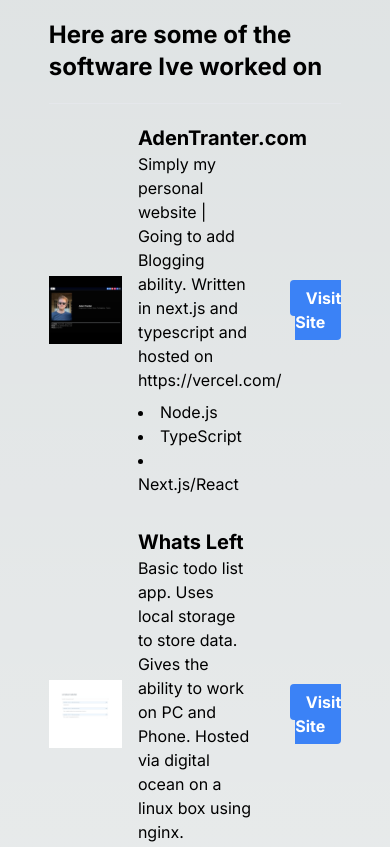
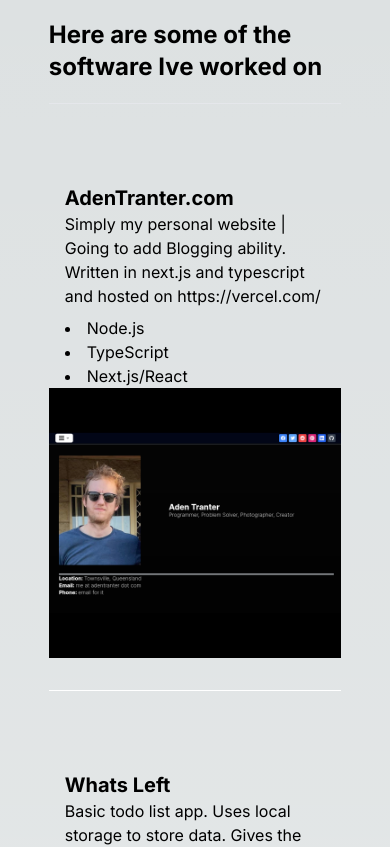
Before and after one commit to adentranter/adentranter.com, a Next.js app: page /programming in a window 390 px wide. Shown: the part 1140-1987 px from the top of the page. Built offline with nearby package versions, Linux system fonts and the light colour scheme.

Commit message:
Fix up mobile view on the programming side. also fixed dark/light mode.

```diff
--- /dev/null
+++ b/src/components/PortfolioCard.tsx
@@ -0,0 +1,119 @@
+// @react-client-component
+import React, { ReactNode, useEffect, useState } from "react";
+import Link from "next/link";
+import Image from "next/image";
+
+
+export default function SharedModal() {
+// ... rest of your component code
+const applications = [
+  {
+    id: 1,
+    name: "AdenTranter.com",
+    imageUrl: "/applications/personalsite.png",
+    description: "Simply my personal website | Going to add Blogging ability. Written in next.js and typescript and hosted on https://vercel.com/",
+    techStack: ["Node.js", "TypeScript", "Next.js/React"],
+    siteUrl: "https://adentranter.com",
+  },
+  {
+    id: 2,
+    name: "Whats Left",
+    imageUrl: "/applications/todolist.png",
+    description: "Basic todo list app. Uses local storage to store data. Gives the ability to work on PC and Phone. Hosted via digital ocean on a linux box using nginx.",
+    techStack: ["Ember.js", "Javascript"],
+    siteUrl: "https://whatsleft.fyi",
+  },
+  {
+    id: 3,
+    name: "PMC",
+    imageUrl: "/applications/pmc.png",
+    description: "Property Reporting Tool, Add in your property address and it will scrape some data for you and then allow you to add in your own data. Then print out great looking reports.",
+    techStack: ["Node.js", "PostgreSQL","Express"],
+    siteUrl: "",
+  },
+  {
+    id: 4,
+    name: "Authori",
+    imageUrl: "/applications/vfilr.png",
+    description: "Insurance Certificate Management | Allows you to upload your insurance certificates and then share them with your clients.",
+    techStack: ["Node.js", "Ember.js","Express Rest API"],
+    siteUrl: "https://authori.com.au",
+  },
+  {
+    id: 5,
+    name: "Booking System",
+    imageUrl: "/applications/bookingsystem.png",
+    description: "Booking System for a local business. Lets customers/students book in for classes. Manage their projects, and see their progress.",
+    techStack: ["Node.js", "Ember.js","Express API"],
+    siteUrl: "https://booking.studiodubbeld.com",
+  },
+  {
+    id: 6,
+    name: "Dubbeld Wood Tools",
+    imageUrl: "/applications/dubbeldwoodtools.png",
+    description: "Ecommerce store for local business. Setup for brick and motar store POS wise. Running via siteground.com on woocommerce.( hosted wordpress )",
+    techStack: ["Wordpress", "Php","Javascript"],
+    siteUrl: "https://dubbeldwoodtools.com",
+  },
+  {
+    id: 7,
+    name: "Studio Dubbeld",
+    imageUrl: "/applications/studiodubbeld.png",
+    description: "Simple Website for local business | Running on siteground.com ( hosted wordpress )",
+    techStack: ["Wordpress", "Php","Javascript"],
+    siteUrl: "https://studiodubbeld.com",
+  },
+  {
+    id: 8,
+    name: "Materials Checklist",
+    imageUrl: "/applications/MaterialsApp.jpeg",
+    description: "Materials Tally/Checklist for Booking system. Lets tutors add materials to students against a class. Charges the student and removes from the POS Above.",
+    techStack: ["Node.js", "Ember.js","Express API"],
+    siteUrl: "",
+  },
+];
+
+ return (
+  <>
+    {applications.map((app) => (
+      <>
+      <div key={app.id} className="flex flex-col-reverse flex-row-reverse sm:flex-row items-center mb-8">
+   {/* Image */}
+   <div className="w-full sm:w-1/4">
+    <Image height={1200} width={1300} src={app.imageUrl} alt={app.name} className="w-full" />
+  </div>
+  {/* Description and Tech Stack */}
+  <div className="w-full sm:w-13/4 px-4">
+    <h4 className="text-xl font-bold">{app.name}</h4>
+    <p className="mb-2">{app.description}</p>
+    <ul className="list-disc list-inside">
+      {app.techStack.map((tech) => (
+        <li key={tech}>{tech}</li>
+      ))}
+    </ul>
+  </div>
+
+  {/* Visit Site Button */}
+  <div className="w-full invisible sm:visible sm:w-2/4 sm:text-right mb-4 sm:mb-0 my-5 ">
+    {app.siteUrl && (
+      <Link
+        href={app.siteUrl}
+        target="_blank"
+        rel="noopener noreferrer"
+        className="bg-blue-500 my-5  hover:bg-blue-700 text-white font-bold py-2 px-4 rounded"
+      >
+        Visit Site
+      </Link>
+    )}
+  </div>
+
+
+
+</div>
+          <div className="w-full sm:invisible">
+          <div className="white pt-px mb-5 w-full bg-white"/>
+                </div>
+                </>
+    ))}
+ </>);
+  };
--- a/src/pages/programming/index.tsx
+++ b/src/pages/programming/index.tsx
@@ -2,75 +2,10 @@
 import TopTopNav from "../../components/TopTopNav";
 import Head from "next/head";
 import Image from 'next/image'
+import PortfolioCard from "../../components/PortfolioCard";
 
 export default function Home() {
   // Example list of applications
-  const applications = [
-    {
-      id: 1,
-      name: "AdenTranter.com",
-      imageUrl: "/applications/personalsite.png",
-      description: "Simply my personal website | Going to add Blogging ability. Written in next.js and typescript and hosted on https://vercel.com/",
-      techStack: ["Node.js", "TypeScript", "Next.js/React"],
-      siteUrl: "https://adentranter.com",
-    },
-    {
-      id: 2,
-      name: "Whats Left",
-      imageUrl: "/applications/todolist.png",
-      description: "Basic todo list app. Uses local storage to store data. Gives the ability to work on PC and Phone. Hosted via digital ocean on a linux box using nginx.",
-      techStack: ["Ember.js", "Javascript"],
-      siteUrl: "https://whatsleft.fyi",
-    },
-    {
-      id: 3,
-      name: "PMC",
-      imageUrl: "/applications/pmc.png",
-      description: "Property Reporting Tool, Add in your property address and it will scrape some data for you and then allow you to add in your own data. Then print out great looking reports.",
-      techStack: ["Node.js", "PostgreSQL","Express"],
-      siteUrl: "",
-    },
-    {
-      id: 4,
-      name: "Authori",
-      imageUrl: "/applications/vfilr.png",
-      description: "Insurance Certificate Management | Allows you to upload your insurance certificates and then share them with your clients.",
-      techStack: ["Node.js", "Ember.js","Express Rest API"],
-      siteUrl: "https://authori.com.au",
-    },
-    {
-      id: 5,
-      name: "Booking System",
-      imageUrl: "/applications/bookingsystem.png",
-      description: "Booking System for a local business. Lets customers/students book in for classes. Manage their projects, and see their progress.",
-      techStack: ["Node.js", "Ember.js","Express API"],
-      siteUrl: "https://booking.studiodubbeld.com",
-    },
-    {
-      id: 6,
-      name: "Dubbeld Wood Tools",
-      imageUrl: "/applications/dubbeldwoodtools.png",
-      description: "Ecommerce store for local business. Setup for brick and motar store POS wise. Running via siteground.com on woocommerce.( hosted wordpress )",
-      techStack: ["Wordpress", "Php","Javascript"],
-      siteUrl: "https://dubbeldwoodtools.com",
-    },
-    {
-      id: 7,
-      name: "Studio Dubbeld",
-      imageUrl: "/applications/studiodubbeld.png",
-      description: "Simple Website for local business | Running on siteground.com ( hosted wordpress )",
-      techStack: ["Wordpress", "Php","Javascript"],
-      siteUrl: "https://studiodubbeld.com",
-    },
-    {
-      id: 8,
-      name: "Materials Checklist",
-      imageUrl: "/applications/MaterialsApp.jpeg",
-      description: "Materials Tally/Checklist for Booking system. Lets tutors add materials to students against a class. Charges the student and removes from the POS Above.",
-      techStack: ["Node.js", "Ember.js","Express API"],
-      siteUrl: "",
-    },
-  ];
 
   return (
     <>
@@ -142,41 +77,9 @@
             <h2 className="text-2xl font-bold mb-4">Here are some of the software Ive worked on</h2>
             <hr className="mt-5 mb-5"></hr>
 
-          {applications.map((app) => (
-            <div key={app.id} className="flex items-center mb-8">
-              {/* Image */}
-              <div className="w-1/4">
-                <Image height={1200} width={1300} src={app.imageUrl} alt={app.name} className="w-full" />
-              </div>
 
-              {/* Description and Tech Stack */}
-              <div className="w-1/2 px-4">
-                <h4 className="text-xl font-bold">{app.name}</h4>
-                <p className="mb-2">{app.description}</p>
-                <ul className="list-disc list-inside">
-                  {app.techStack.map((tech) => (
-                    <li key={tech}>{tech}</li>
-                  ))}
-                </ul>
-              </div>
+            <PortfolioCard/>
 
-              {/* Visit Site Button */}
-              <div className="w-1/4 text-right">
-                {app.siteUrl && (
- <Link
- href={app.siteUrl}
- target="_blank"
- rel="noopener noreferrer"
- className="bg-blue-500 hover:bg-blue-700 text-white font-bold py-2 px-4 rounded"
->
- Visit Site
-</Link>
-
-                )}
-
-              </div>
-            </div>
-          ))}
           </div>
         </section>
       </div>
--- a/src/styles/globals.css
+++ b/src/styles/globals.css
@@ -9,13 +9,6 @@
   --background-end-rgb: 255, 255, 255;
 }
 
-@media (prefers-color-scheme: dark) {
-  :root {
-    --foreground-rgb: 255, 255, 255;
-    --background-start-rgb: 4, 4, 4;
-    --background-end-rgb: 0, 0, 0;
-  }
-}
 
 body {
   color: rgb(var(--foreground-rgb));
```
